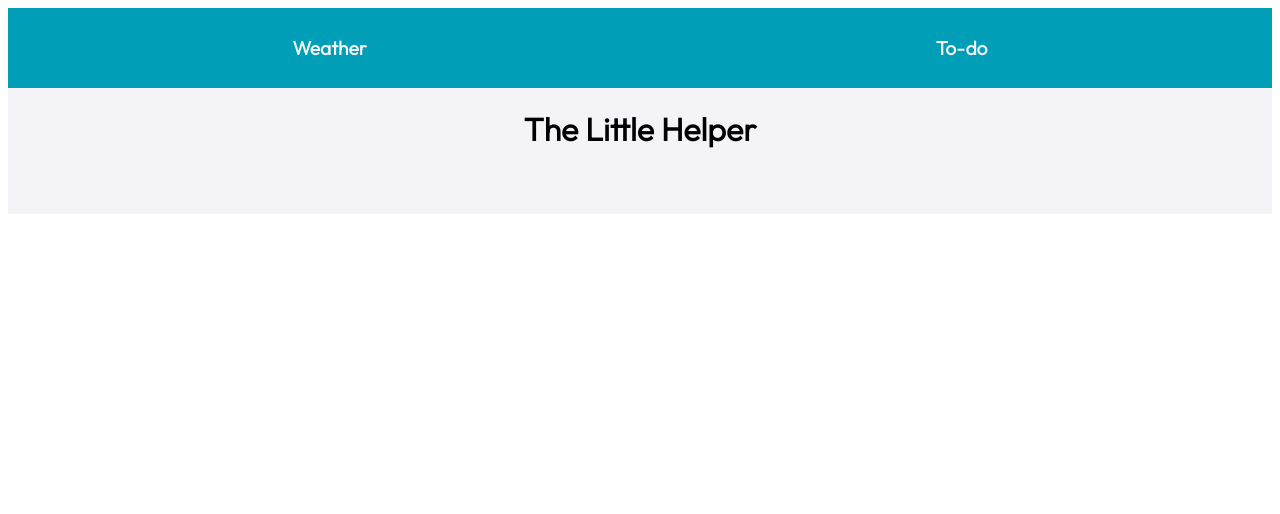
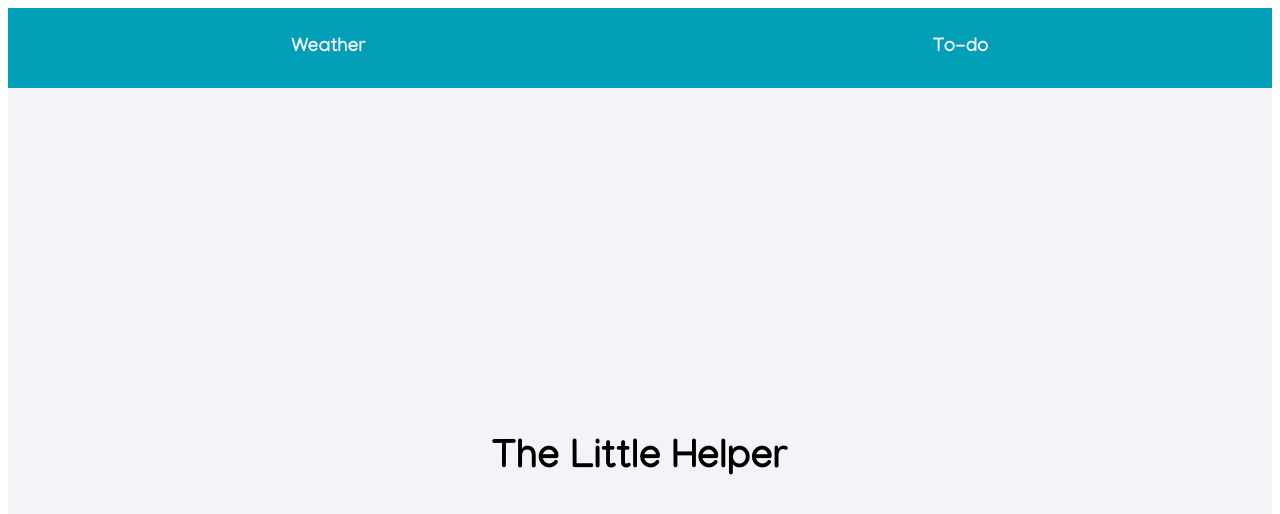
Before and after one commit to sachie5/weather-app, a React (Vite) app: page / in a window 1280 px wide. Shown: the top 514 px of the page. Built offline with nearby package versions, Linux system fonts and the light colour scheme; no server answers; the HTML template or start-up script is replaced by a standard one.

Commit message:
fixed layout of tile and reintroduced button

```diff
--- a/src/App.scss
+++ b/src/App.scss
@@ -16,11 +16,23 @@
     &__heading{
         text-align: center;
         font-family: var(--font);
+        display: flex;
+        flex-direction: column;
+        justify-content: center;
+
+        &--title{
+            font-size: 2.5rem;
+        }
+
+        &--greeting{
+            font-size: 2rem;
+        }
     }
 
     &__button{
         font-family: var(--font);
-        width: 40%;
+        width: 80%;
+        height: 20%;
         background-color: $color-yellow;
         border: 2px solid black;
         padding: 5px;
@@ -33,6 +45,7 @@ main{
     display: flex;
     flex-wrap: wrap;
     justify-content: center;
+    height: 100vh;
 }
 
 .greeting{
@@ -42,5 +55,8 @@ main{
 
 .weather-info{
     display: flex;
+    flex-wrap: wrap;
     justify-content: center;
+    margin: 10px;
+
 }
--- a/src/App.tsx
+++ b/src/App.tsx
@@ -10,13 +10,14 @@ import MapsTile from "./Components/MapsTile/MapTile";
 import WeeklyForecastContainer from "./Components/WeeklyForecastContainer/WeeklyForecastContainer";
 import NewsTileContainer from "./Components/NewsTileContainer/NewsTileContainer";
 import { News } from "./types/NewsType";
+import Button from "./Components/Button/Button";
 
 const App = () => {
   const [userLocation, setUserLocation] = useState<Locationtype>({
     latitude: 0,
     longitude: 0,
   });
-  const [weatherInfo, setWeatherInfo] = useState<WeatherType>();
+  const [weatherInfo, setWeatherInfo] = useState<WeatherType | null>(null);
   const [newsInfo, setNewsInfo] = useState<News | null>(null);
   const [greetingMessage, setGreetingMessage] = useState<string>("");
   const [entry, setEntry] = useState<string>("");
@@ -56,16 +57,15 @@ const App = () => {
   }, [userLocation]);
 
   useEffect(() => {
-    getUserLocation();
     if (weatherInfo) {
       getTimeOfDay();
-  }
+    }
   }, []);
 
   useEffect(() => {
     if (weatherInfo) {
       getTimeOfDay();
-  }
+    }
   }, [weatherInfo]);
 
   const getUserLocation = async () => {
@@ -86,8 +86,6 @@ const App = () => {
                 console.error("Error getting user location:", error);
               }
             );
-            getTimeOfDay();
-
           } else if (result.state === "denied") {
             console.log("Permission denied.");
           }
@@ -101,7 +99,7 @@ const App = () => {
   const getTimeOfDay = () => {
     let time;
 
-    weatherInfo
+    userLocation && weatherInfo
       ? (time = weatherInfo.location.localtime.slice(-5))
       : "No location found";
 
@@ -147,13 +145,15 @@ const App = () => {
   return (
     <div className="app">
       <Nav />
-      <h1 className="app__heading">The Little Helper</h1>
-      {/*     <Button name="Get Weather Information" classname="app__button" onClick={getUserLocation}/>   */}
-      <h1 className="greeting">{greetingMessage}</h1>
       <main>
-        {weatherInfo && (
+        <div className="app__heading">
+          <h1 className="app__heading--title">The Little Helper</h1>
+          <h2 className="app__heading--greeting">{greetingMessage}</h2>
+        </div>
+        {weatherInfo &&  (
           <>
             <section className="weather-info">
+            <Button name="Get Weather Information" classname="app__button" onClick={getUserLocation}/>
               <LocationTile
                 location={weatherInfo.location.name}
                 country={weatherInfo.location.country}
@@ -165,15 +165,15 @@ const App = () => {
                 temp={weatherInfo.current.temp_c}
                 time={weatherInfo.location.localtime}
               />
-            </section>
-            <WeeklyForecastContainer
+              <WeeklyForecastContainer
               classname={"forecast"}
               weatherInfo={weatherInfo}
             />
-            <MapsTile
+            </section>
+            {/*             <MapsTile
               latitude={userLocation.latitude}
               longitude={userLocation.longitude}
-            />
+            /> */}
             <NewsTileContainer classname={"news"} news={newsInfo} />
             <ToDoList
               items={items}
--- a/src/Components/LocationTile/LocationTile.scss
+++ b/src/Components/LocationTile/LocationTile.scss
@@ -1,6 +1,6 @@
 @use "../../styles/variables" as *;
 .location{
-    border: 4px solid $color-navy;
+    border: 4px outset $color-navy;
     padding: 10px 30px;
     margin: 10px;
     display: flex;
@@ -9,8 +9,8 @@
     justify-content: space-around;
     background-color: $color-blue;
     color: $color-white;
-    border-radius: 10px;
     width: 20rem;
+
 
     &__heading{
         text-decoration: underline;
--- a/src/Components/WeatherTile/WeatherTile.scss
+++ b/src/Components/WeatherTile/WeatherTile.scss
@@ -1,16 +1,15 @@
 @use "../../styles/variables" as *;
 
 .weather{
-    border: 2px solid black;
+    border: 4px outset black;
     padding: 10px 20px;
     margin: 10px;
     display: flex;
     flex-direction: column;
     align-items: center;
     color: $color-white;
-    border-radius: 10px;
     background-color: $color-navy;
-    width: 20rem;
+    width: 30rem;
     justify-content: space-around;
 
     &__heading{
--- a/src/Components/WeeklyForecast/WeeklyForecast.scss
+++ b/src/Components/WeeklyForecast/WeeklyForecast.scss
@@ -3,7 +3,6 @@
 .forecast{
 
     &__tile{
-        width: 15%;
         border: 2px solid black;
         height: 90%;
         display: flex;
--- a/src/Components/WeeklyForecastContainer/WeeklyForecastContainer.tsx
+++ b/src/Components/WeeklyForecastContainer/WeeklyForecastContainer.tsx
@@ -15,11 +15,11 @@ const WeeklyForecastContainer = ({classname, weatherInfo}: WeeklyForecastContain
         {weatherInfo && (
         forecastInfo.map(forecast => {
          <section className={classname}>
-            <WeeklyForecast classname={classname} day={forecast.date[0]} minTemp={forecast.day.mintemp_c} maxTemp={forecast.day.maxtemp_c} condition={forecast.day.condition.text} conditionImage={forecast.day.condition.icon} />
-            <WeeklyForecast classname={classname} day={forecast.date[1]} minTemp={forecast.day.mintemp_c} maxTemp={forecast.day.maxtemp_c} condition={forecast.day.condition.text} conditionImage={forecast.day.condition.icon} />
+            <WeeklyForecast classname={classname} day={forecast.date} minTemp={forecast.day.mintemp_c} maxTemp={forecast.day.maxtemp_c} condition={forecast.day.condition.text} conditionImage={forecast.day.condition.icon} />
+{/*             <WeeklyForecast classname={classname} day={forecast.date[1]} minTemp={forecast.day.mintemp_c} maxTemp={forecast.day.maxtemp_c} condition={forecast.day.condition.text} conditionImage={forecast.day.condition.icon} />
             <WeeklyForecast classname={classname} day={forecast.date[2]} minTemp={forecast.day.mintemp_c} maxTemp={forecast.day.maxtemp_c} condition={forecast.day.condition.text} conditionImage={forecast.day.condition.icon} />
             <WeeklyForecast classname={classname} day={forecast.date[3]} minTemp={forecast.day.mintemp_c} maxTemp={forecast.day.maxtemp_c} condition={forecast.day.condition.text} conditionImage={forecast.day.condition.icon} />
-            <WeeklyForecast classname={classname} day={forecast.date[4]} minTemp={forecast.day.mintemp_c} maxTemp={forecast.day.maxtemp_c} condition={forecast.day.condition.text} conditionImage={forecast.day.condition.icon} />
+            <WeeklyForecast classname={classname} day={forecast.date[4]} minTemp={forecast.day.mintemp_c} maxTemp={forecast.day.maxtemp_c} condition={forecast.day.condition.text} conditionImage={forecast.day.condition.icon} /> */}
         </section>
             })
 
--- a/src/styles/_typography.scss
+++ b/src/styles/_typography.scss
@@ -1,11 +1,12 @@
 @use "./variables" as *;
+@import url('https://fonts.googleapis.com/css2?family=Manjari:wght@100;400;700&display=swap');
 
 // here we use rem for font-size
 // rem is relative to the :root element in the dom (html tag)
 // we can manipulate the :root element's font-size at different breakpoints to scale up the font-size application-wide
 
 * {
-  font-family: 'Outfit', sans-serif;
+  font-family: "Manjari", sans-serif;
 }
 
 /* h2,
```
